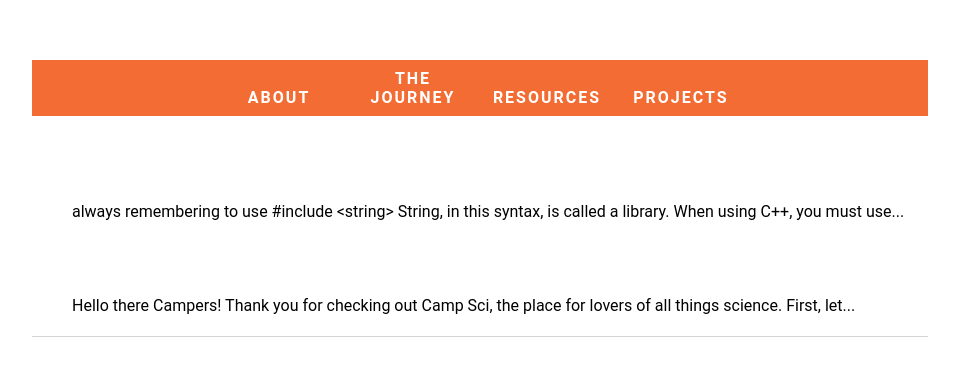
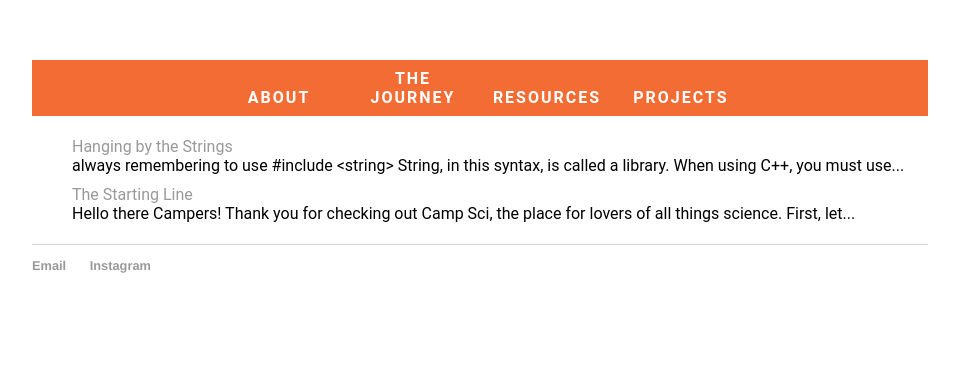
Before and after one commit to campsci/campsci.github.io, a Jekyll site: the page built from home/home.html, in a window 1280 px wide. Shown: the top 376 px of the page, without its empty margins (160-1119 px from the left). Built offline with Jekyll 4.4.1, drawn with Linux system fonts in a browser that asks for light colours.

Commit message:
Update main.css

```diff
--- a/css/main.css
+++ b/css/main.css
@@ -25,7 +25,7 @@ body {
   display: inline-block;
 }
 
-a:link, a:visited {
+.navigation a:link, a:visited {
   margin: 0 auto;
   display: block;
   width: 120px;
@@ -36,7 +36,7 @@ a:link, a:visited {
   text-decoration: none;
 }
 
-a:hover, a:active {
+.navigation a:hover, a:active {
  background-color: #F36C34;
  text-decoration: underline;
 }
@@ -63,6 +63,14 @@ footer ul {
 footer ul li {
     display: inline;
     margin-right: 20px;
+}
+
+a {
+    text-decoration: none;
+    color: #999;
+}
+a:hover {
+    text-decoration: underline;
 }
 
 h1 {
```
